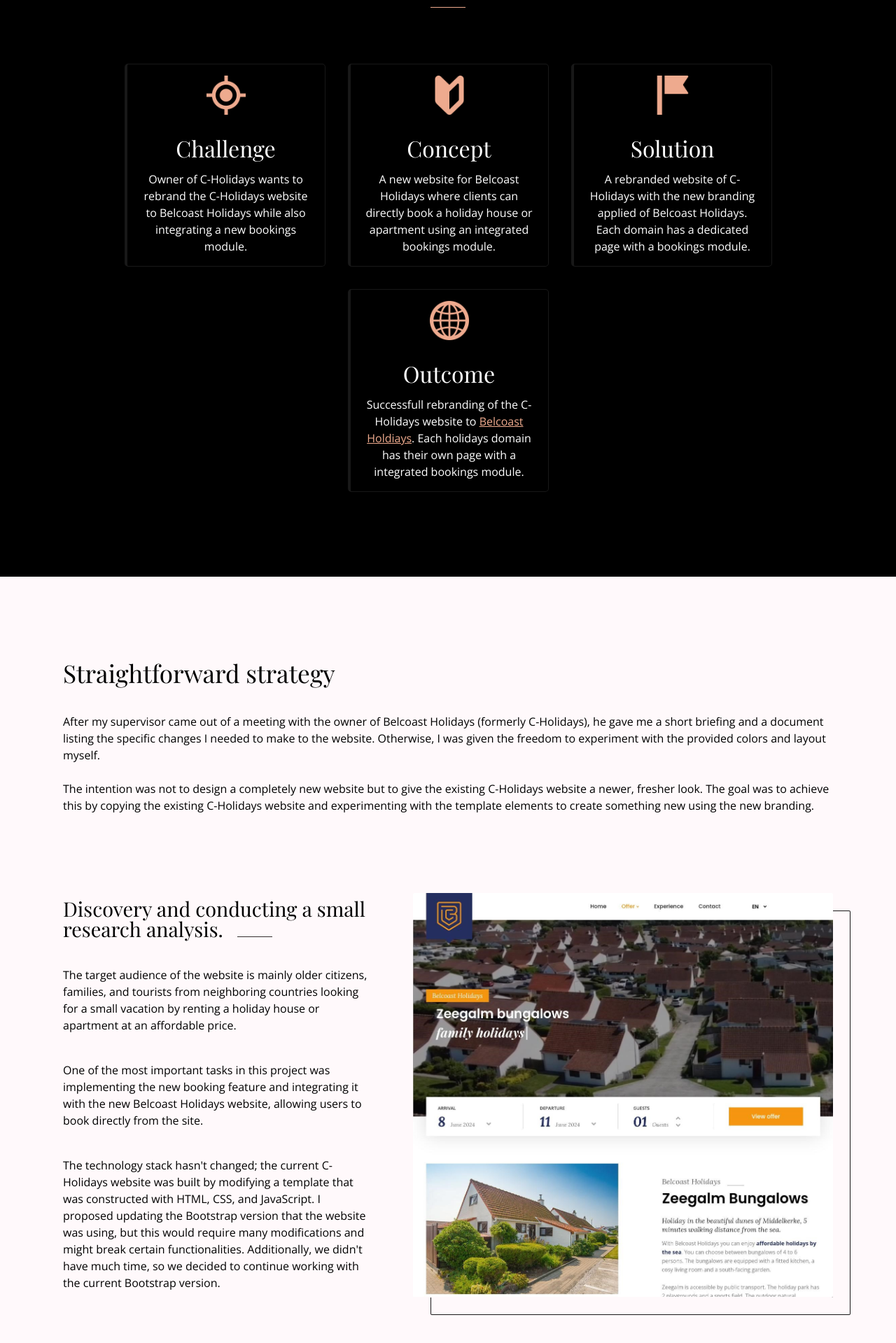
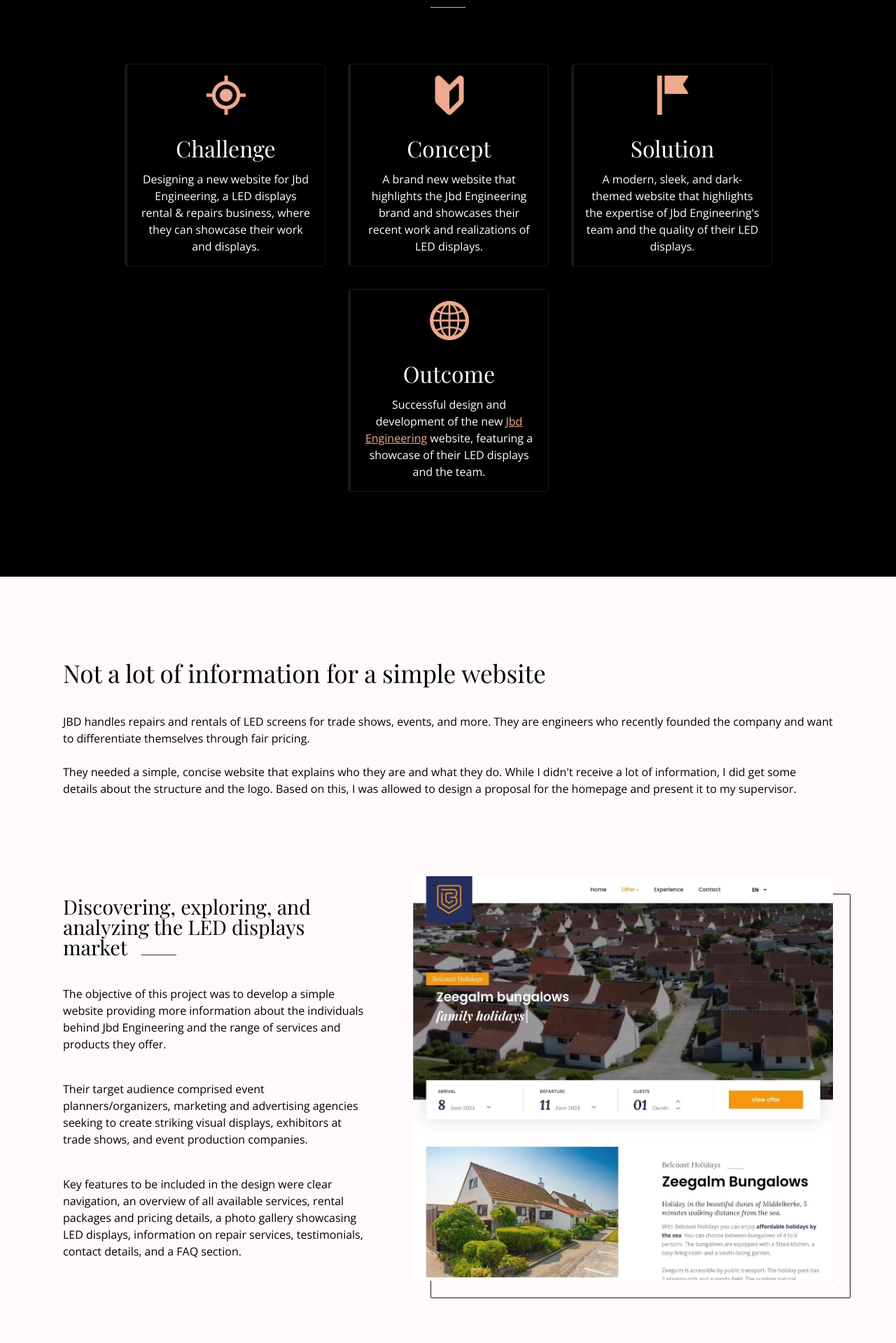
Before and after one commit to kevinmlk/portfolio-website-27-jul-2022, a PHP site: page /case/jbd-engineering.php in a window 1280 px wide. Shown: the part 1366-3285 px from the top of the page at 70% size. Run offline with PHP 8.4, Linux system fonts and the light colour scheme; some libraries are stand-ins or nearby versions; some web fonts are replaced.

Commit message:
Added content for the discovery phase

```diff
--- a/case/jbd-engineering.php
+++ b/case/jbd-engineering.php
@@ -113,28 +113,28 @@
                             <img src="./../assets/media/icons/challenge-coral.png" alt="website icon" loading="lazy">
                             <h4>Challenge</h4>
                             <p>
-                                Owner of C-Holidays wants to rebrand the C-Holidays website to Belcoast Holidays while also integrating a new bookings module.
+                              Designing a new website for Jbd Engineering, a LED displays rental & repairs business, where they can showcase their work and displays.
                             </p>
                         </div>
                         <div class="service">
                             <img src="./../assets/media/icons/concept-coral.png" alt="penseel icon" loading="lazy">
                             <h4>Concept</h4>
                             <p>
-                                A new website for Belcoast Holidays where clients can directly book a holiday house or apartment using an integrated bookings module.
+                              A brand new website that highlights the Jbd Engineering brand and showcases their recent work and realizations of LED displays.
                             </p>
                         </div>
                         <div class="service">
                             <img src="./../assets/media/icons/solution-coral.png" alt="afbeelding icon" loading="lazy">
                             <h4>Solution</h4>
                             <p>
-                                A rebranded website of C-Holidays with the new branding applied of Belcoast Holidays. Each domain has a dedicated page with a bookings module.
+                              A modern, sleek, and dark-themed website that highlights the expertise of Jbd Engineering's team and the quality of their LED displays.
                             </p>
                         </div>
                         <div class="service">
                             <img src="./../assets/media/icons/outcome-coral.png" alt="seo icon" loading="lazy">
                             <h4>Outcome</h4>
                             <p>
-                                Successfull rebranding of the C-Holidays website to <a href="https://belcoastholidays.be/en/" target="_blank">Belcoast Holdiays</a>. Each holidays domain has their own page with a integrated bookings module.
+                              Successful design and development of the new  <a href="https://jbdengineering.be/nl/" target="_blank">Jbd Engineering</a> website, featuring a showcase of their LED displays and the team.
                             </p>
                         </div>
                     </div>
@@ -148,11 +148,12 @@
                     <div class="case-container">
                         <div class="work-introduction">
                             <div class="reveal fade-bottom">
-                                <h2>Straightforward strategy</h2>
+                                <h2>Not a lot of information for a simple website</h2>
                                 <p>
-                                    After my supervisor came out of a meeting with the owner of Belcoast Holidays (formerly C-Holidays), he gave me a short briefing and a document listing the specific changes I needed to make to the website. Otherwise, I was given the freedom to experiment with the provided colors and layout myself.
-                                    <br><br>
-                                    The intention was not to design a completely new website but to give the existing C-Holidays website a newer, fresher look. The goal was to achieve this by copying the existing C-Holidays website and experimenting with the template elements to create something new using the new branding.
+                                  JBD handles repairs and rentals of LED screens for trade shows, events, and more. They are engineers who recently founded the company and want to differentiate themselves through fair pricing.
+
+                                  <br><br>
+                                  They needed a simple, concise website that explains who they are and what they do. While I didn't receive a lot of information, I did get some details about the structure and the logo. Based on this, I was allowed to design a proposal for the homepage and present it to my supervisor.
                                 </p>
                             </div>
                         </div>
@@ -160,15 +161,15 @@
                         <div class="media-text">
                             <!-- Media content -->
                             <div class="media-content reveal fade-bottom">
-                                <h3 class="tag-line">Discovery and conducting a small research analysis.</h3>
+                                <h3 class="tag-line">Discovering, exploring, and analyzing the LED displays market</h3>
                                 <p>
-                                The target audience of the website is mainly older citizens, families, and tourists from neighboring countries looking for a small vacation by renting a holiday house or apartment at an affordable price.
+                                The objective of this project was to develop a simple website providing more information about the individuals behind Jbd Engineering and the range of services and products they offer.
                                 </p>
                                 <p>
-                                One of the most important tasks in this project was implementing the new booking feature and integrating it with the new Belcoast Holidays website, allowing users to book directly from the site.
+                                Their target audience comprised event planners/organizers, marketing and advertising agencies seeking to create striking visual displays, exhibitors at trade shows, and event production companies.
                                 </p>
                                 <p>
-                                The technology stack hasn't changed; the current C-Holidays website was built by modifying a template that was constructed with HTML, CSS, and JavaScript. I proposed updating the Bootstrap version that the website was using, but this would require many modifications and might break certain functionalities. Additionally, we didn't have much time, so we decided to continue working with the current Bootstrap version.
+                                Key features to be included in the design were clear navigation, an overview of all available services, rental packages and pricing details, a photo gallery showcasing LED displays, information on repair services, testimonials, contact details, and a FAQ section.
                                 </p>
                             </div>
                             <img src="../assets/media/case-fhg/image-discovery.jpg" class="image-border-right reveal fade-bottom" alt="belcoastholidays.be westbay webpagina" loading="lazy">
--- a/case/vinum-et-plura.php
+++ b/case/vinum-et-plura.php
@@ -114,7 +114,7 @@
                             <img src="./../assets/media/icons/challenge-coral.png" alt="website icon" loading="lazy">
                             <h4>Challenge</h4>
                             <p>
-                                Owner of C-Holidays wants to rebrand the C-Holidays website to Belcoast Holidays while also integrating a new bookings module.
+                                Desiging a new website for Jbd Engineering, a LED displays rental & repairs business.
                             </p>
                         </div>
                         <div class="service">
```
